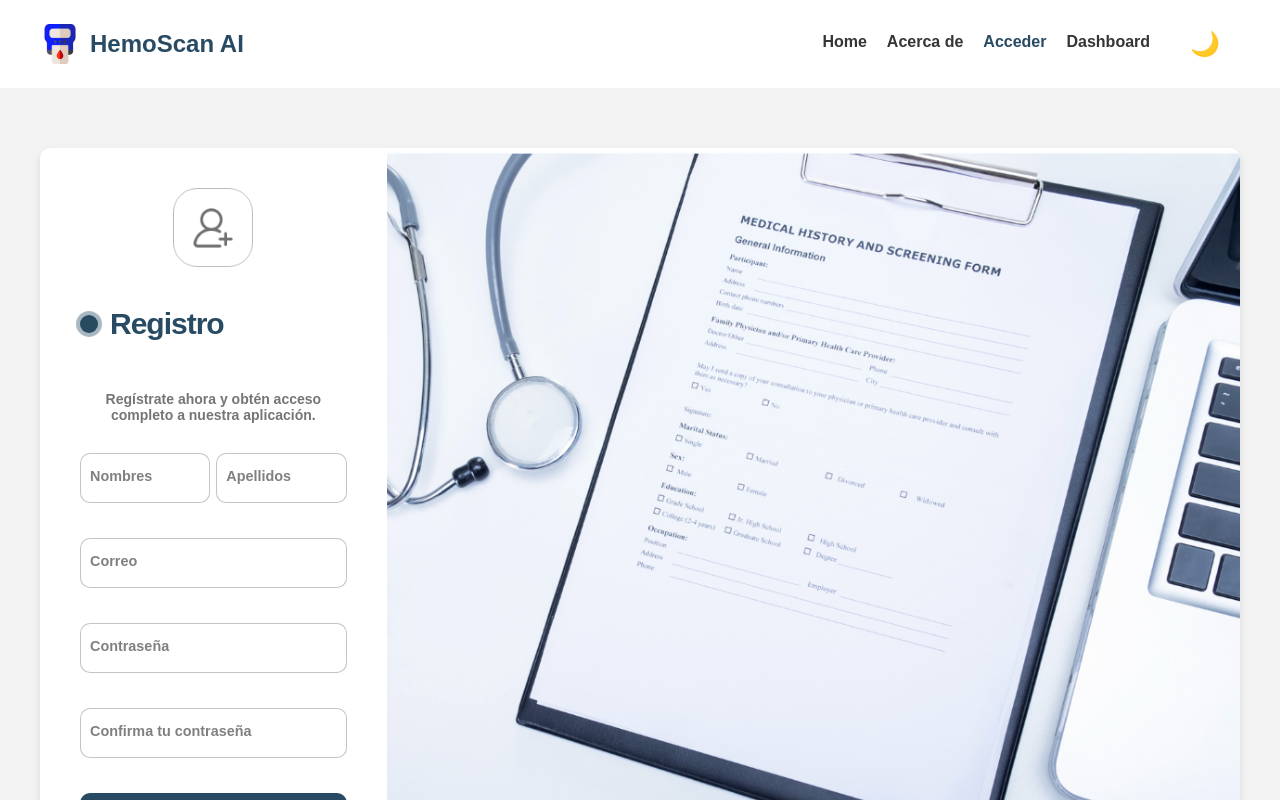
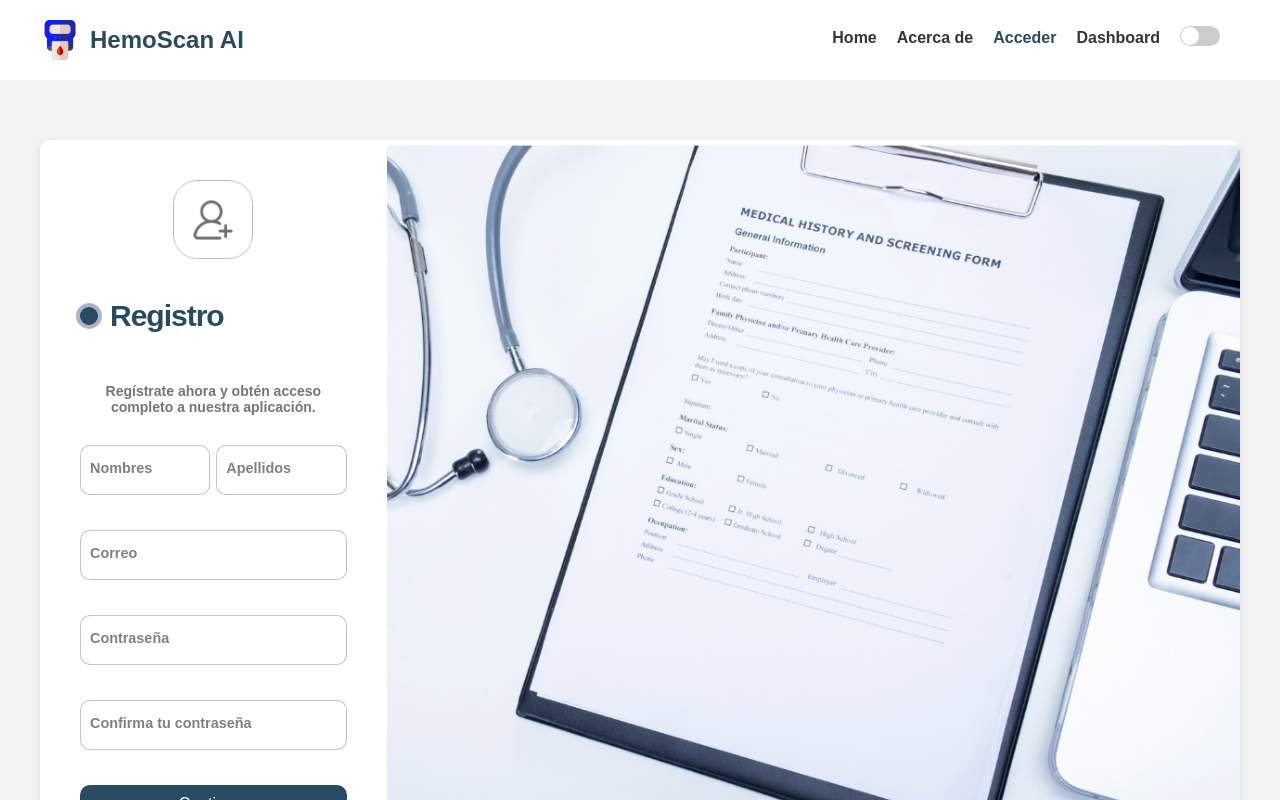
Before and after one commit to JiovannyVega/HemoScan, a React (Create React App) app: page /HemoScan/login in a window 1280 px wide. Shown: the top 800 px of the page. Built offline with nearby package versions, Linux system fonts and the light colour scheme.

Commit message:
Se arregla el boton de cambio de tema en el header

```diff
--- a/src/components/Header.js
+++ b/src/components/Header.js
@@ -35,9 +35,18 @@ function Header() {
           <li>
             <Link to="/dashboard">Dashboard</Link>
           </li>
-                    <button onClick={toggleTheme} className={styles.themeToggle}>
-                        {theme === "light" ? "🌙" : "☀️"}
-                    </button>
+          <li>
+            <div className={styles.toggleContainer}>
+              <input
+                type="checkbox"
+                name="toggle"
+                id="toggle"
+                onChange={toggleTheme}
+                className={styles.toggleCheckbox}
+              />
+              <label htmlFor="toggle" className={styles.toggleLabel}></label>
+            </div>
+          </li>
         </ul>
       </nav>
     </header>
--- a/src/components/Header.module.css
+++ b/src/components/Header.module.css
@@ -4,10 +4,10 @@
   width: 100%;
   padding: 20px;
   background-color: var(--color-background);
-  position: sticky; /* Cambiar de fixed a sticky */
+  position: sticky;
   top: 0;
   left: 0;
-  z-index: 1000; /* Asegúrate de que se mantenga en la parte superior */
+  z-index: 1000;
 }
 
 .nav {
@@ -55,10 +55,42 @@
   color: var(--color-primary);
 }
 
-.themeToggle {
-  background: none;
-  border: none;
-  font-size: 24px;
+.toggleContainer {
+  position: relative;
+}
+
+.toggleCheckbox {
+  appearance: none;
+  width: 40px;
+  height: 20px;
+  background: #ccc;
+  border-radius: 20px;
+  position: relative;
+  outline: none;
   cursor: pointer;
-  color: var(--color-primary);
+  transition: background 0.3s;
 }
+
+.toggleCheckbox:checked {
+  background: #4caf50;
+}
+
+.toggleCheckbox:checked::before {
+  left: 20px;
+}
+
+.toggleCheckbox::before {
+  content: "";
+  position: absolute;
+  width: 18px;
+  height: 18px;
+  border-radius: 50%;
+  top: 1px;
+  left: 1px;
+  background: white;
+  transition: left 0.3s;
+}
+
+.toggleLabel {
+  display: none;
+}
```
Lines whose indentation alone changed are shown as unchanged.
